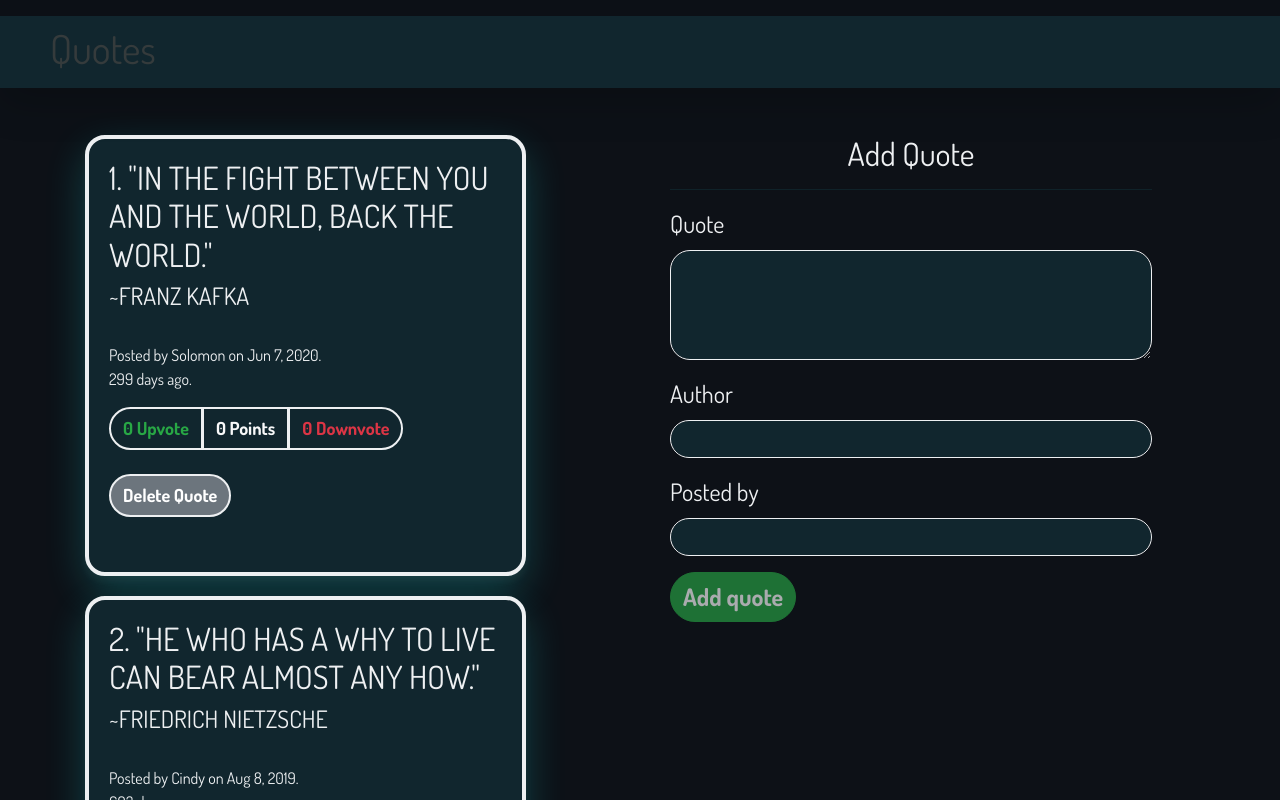
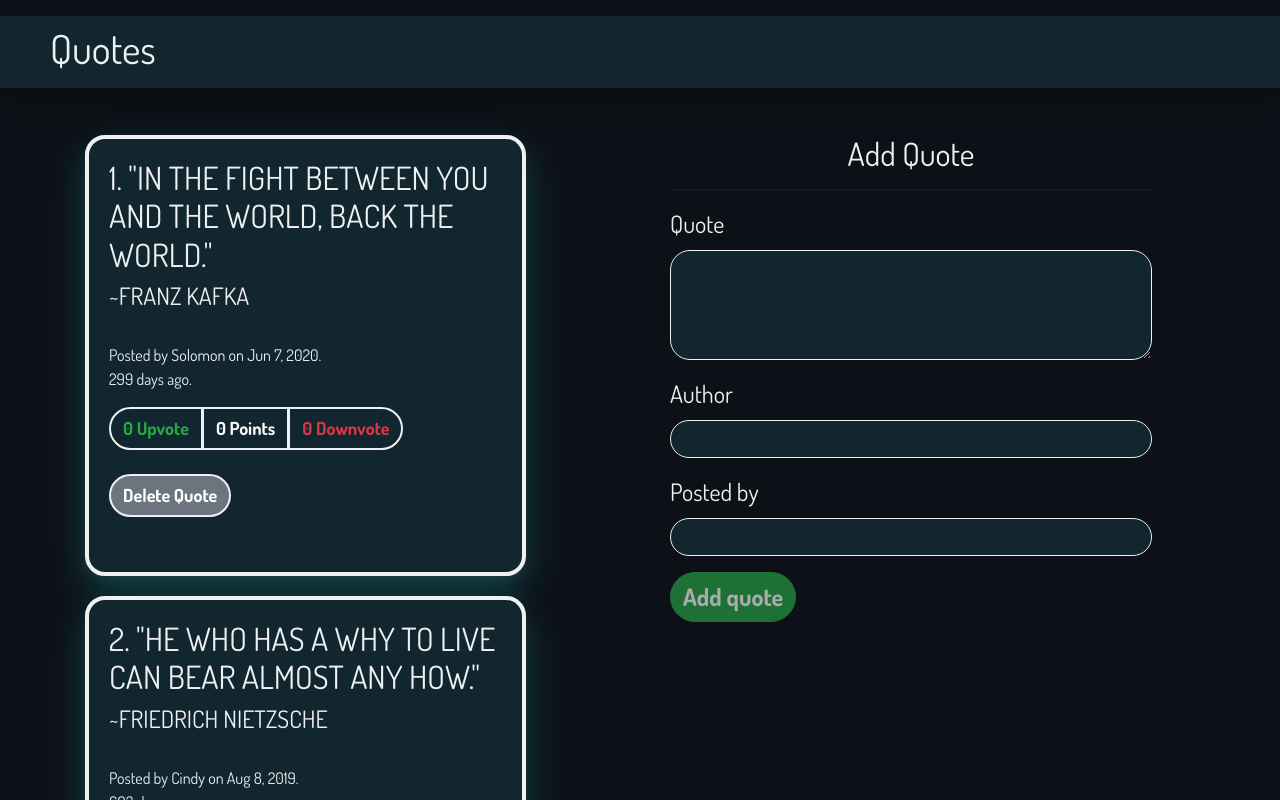
Before and after one commit to Brian-Weloba/Quotes, an Angular app: page / in a window 1280 px wide. Shown: the top 800 px of the page. Built offline with nearby package versions, Linux system fonts and the light colour scheme.

Commit message:
Update quote.component.css

```diff
--- a/src/app/quote/quote.component.css
+++ b/src/app/quote/quote.component.css
@@ -52,7 +52,7 @@ button {
     position: fixed;
     width: 100%;
     z-index: 1;
-    color: #353b3c;
+    color: #eef0f2;
     background-color: #11262e;
     margin: 0px;
     padding-left: 50px;
```
